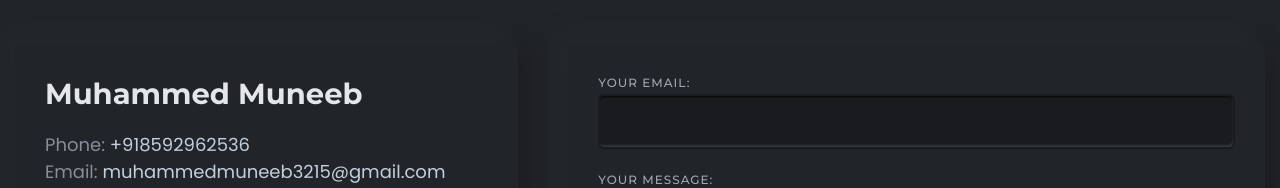
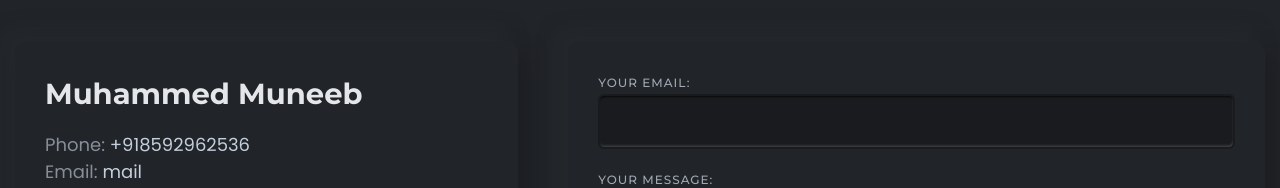
Before and after one commit to muneebtk/Portfolio, a plain HTML site: page index.html in a window 1280 px wide. Shown: the part 4660-4848 px from the top of the page. Drawn offline with nearby package versions, Linux system fonts and the light colour scheme; files whose address does not match are found by name.

Commit message:
email change

```diff
--- a/index.html
+++ b/index.html
@@ -728,7 +728,7 @@
                                 <!-- <p>I am available for freelance work. Connect with me via and call in to my account.
                                 </p> -->
                                 <span class="phone">Phone: <a href="tel:00917406349981">+918592962536</a></span>
-                                <span class="mail">Email: <a href="mailto:muhammedmuneeb3215@gmail.com">muhammedmuneeb3215@gmail.com</a></span>
+                                <span class="mail">Email: <a href="mailto:muhammedmuneeb3215@gmail.com">mail</a></span>
                             </div>
                             <div class="social-area">
                                 <div class="name">FIND ME ON</div>
```
